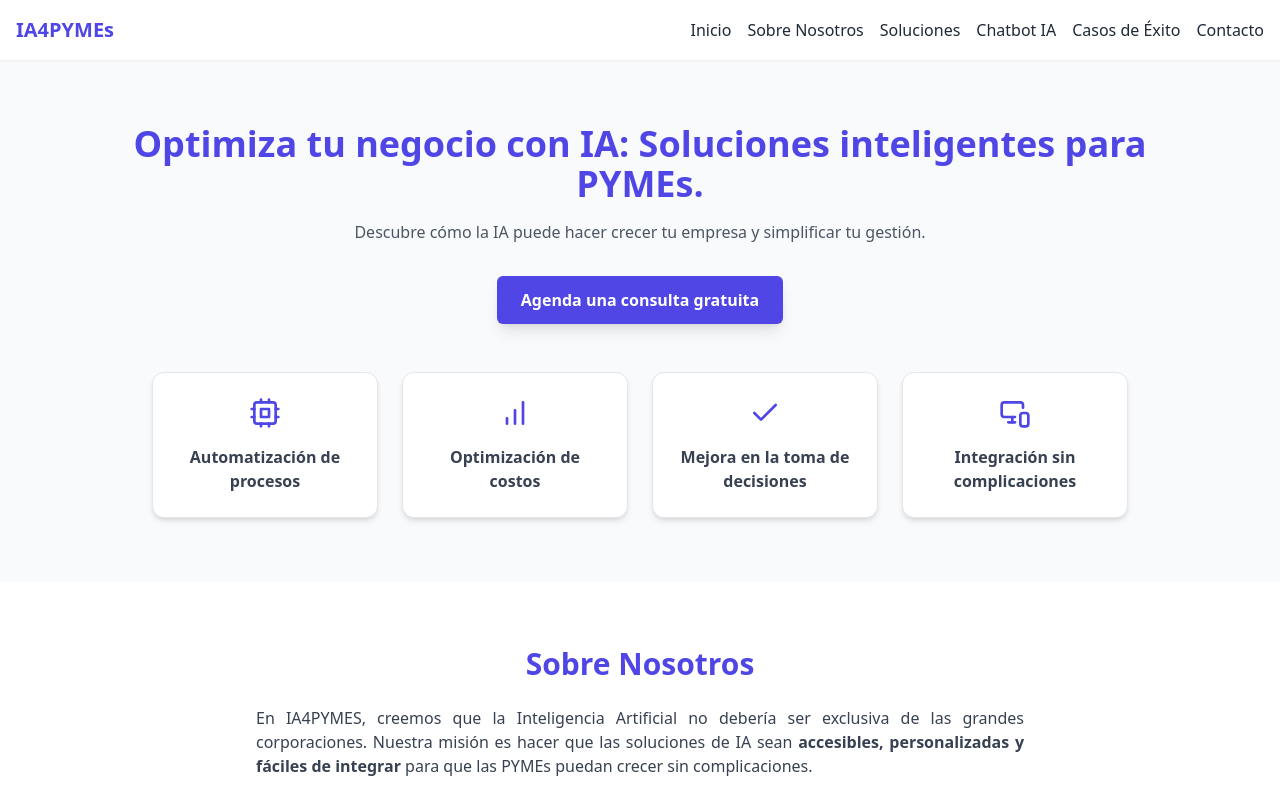
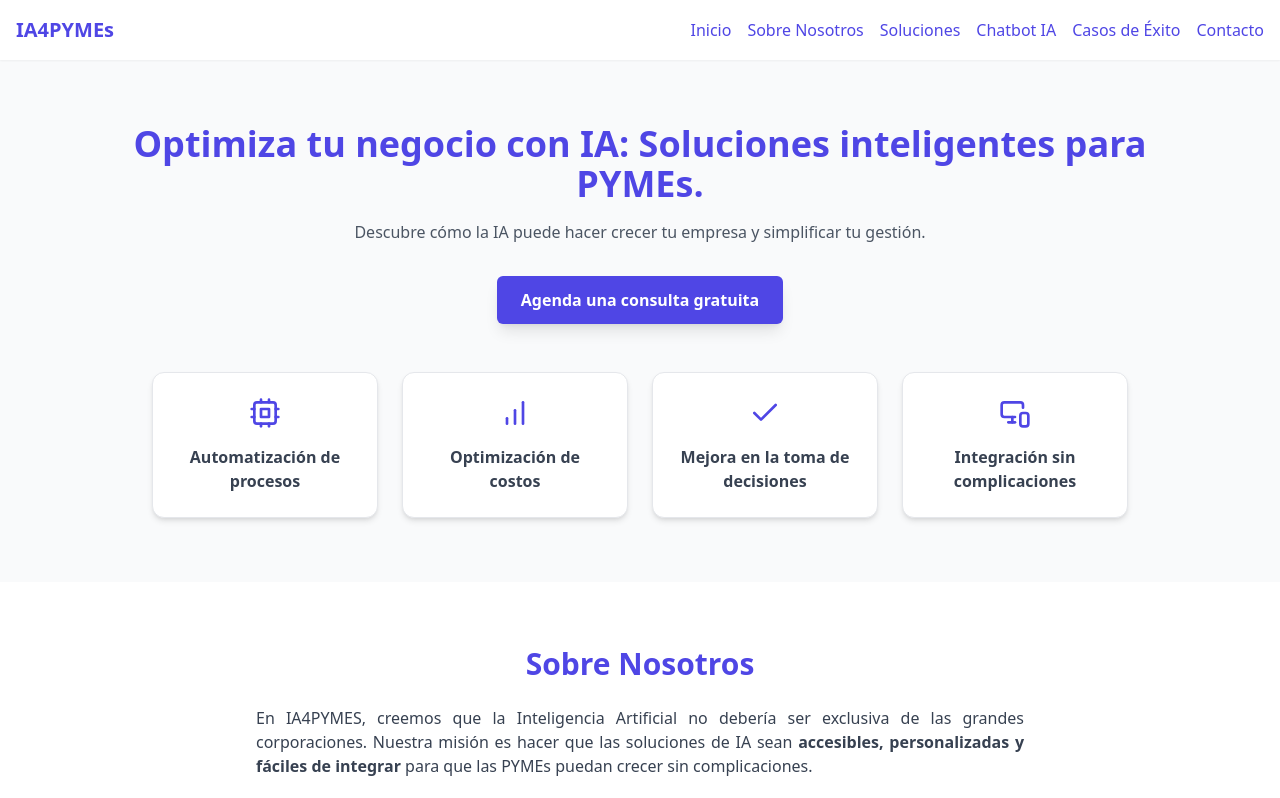
Before and after one commit to carlosmorenolosa/IA_Pymes, a React (Create React App) app: page / in a window 1280 px wide. Shown: the top 798 px of the page. Built offline with nearby package versions, Linux system fonts and the light colour scheme.

Commit message:
cambios colores menu

```diff
--- a/src/App.js
+++ b/src/App.js
@@ -49,22 +49,22 @@ function Navbar() {
           IA4PYMEs
         </motion.h1>
         <nav className="hidden space-x-4 md:block">
-          <a href="#home" className="hover:text-indigo-600">
+          <a href="#home" className="text-indigo-600 hover:text-indigo-600">
             Inicio
           </a>
-          <a href="#about" className="hover:text-indigo-600">
+          <a href="#about" className="text-indigo-600 hover:text-indigo-600">
             Sobre Nosotros
           </a>
-          <a href="#services" className="hover:text-indigo-600">
+          <a href="#services" className="text-indigo-600 hover:text-indigo-600">
             Soluciones
           </a>
-          <a href="#chatbot" className="hover:text-indigo-600">
+          <a href="#chatbot" className="text-indigo-600 hover:text-indigo-600">
             Chatbot IA
           </a>
-          <a href="#success-stories" className="hover:text-indigo-600">
+          <a href="#success-stories" className="text-indigo-600 hover:text-indigo-600">
             Casos de Éxito
           </a>
-          <a href="#contact" className="hover:text-indigo-600">
+          <a href="#contact" className="text-indigo-600 hover:text-indigo-600">
             Contacto
           </a>
         </nav>
```
